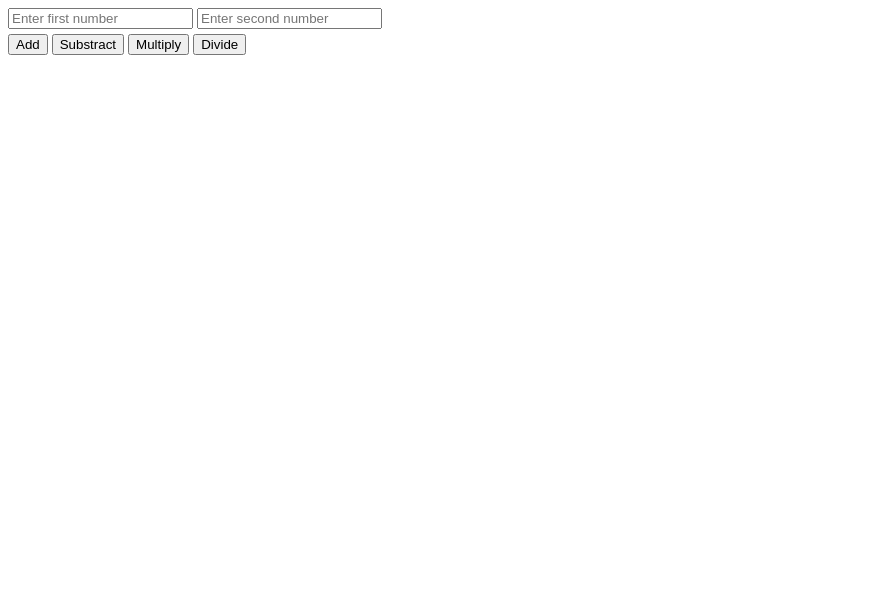
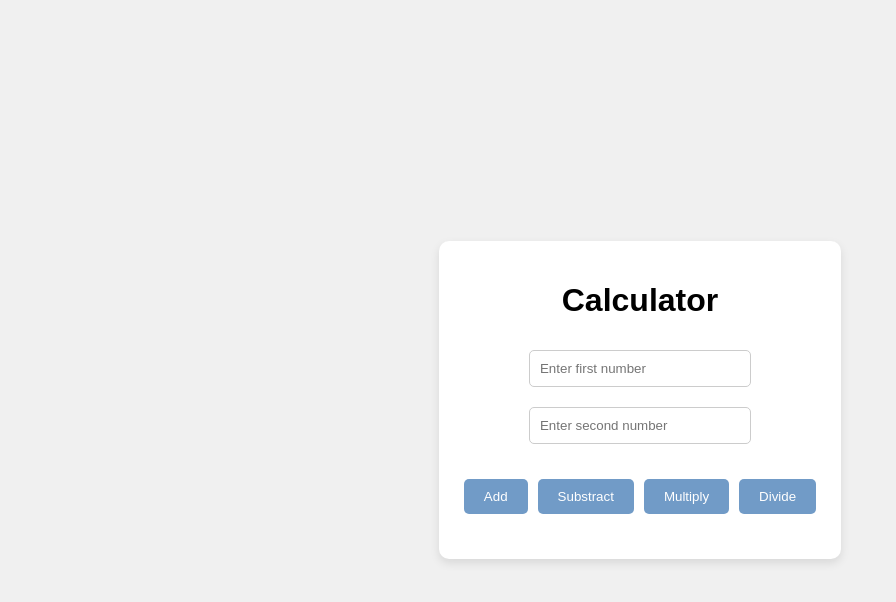
Before and after one commit to mirabelanegotei/workoutCalculator, a plain HTML site: page index.html in a window 1280 px wide. Shown: the whole page, without its empty margins (0-896 px from the left). Drawn offline with Linux system fonts and the light colour scheme.

Commit message:
style - center elements & improve interface

```diff
--- a/index.html
+++ b/index.html
@@ -3,14 +3,16 @@
     <header>
         <title>Calculator</title>
         <script src="./script.js" defer></script>
+        <link rel="stylesheet" href="./style.css"/>
     </header>
     <body>
         <form>
-            <div>
+            <div class="container">
+                <h1>Calculator</h1>
                 <input type="number" id="input1" placeholder="Enter first number"/>
                 <input type="number" id="input2" placeholder="Enter second number"/>
             </div>
-            <div style="margin: 5px 0 5px 0;">
+            <div class="button-container">
                 <button type="button" id="add">Add</button>
                 <button type="button" id="subtract">Substract</button>
                 <button type="button" id="multiply">Multiply</button>
--- a/script.js
+++ b/script.js
@@ -12,7 +12,7 @@
 
 const validateInputs = (a,b)=>{
     if(isNaN(a) || isNaN(b)){
-        showError("The inputs cannot be empty! Please enter values in both fields.");
+        showError("The inputs cannot be empty!\nPlease enter values in both fields.");
         return false;
     }
     return true;
--- /dev/null
+++ b/style.css
@@ -0,0 +1,59 @@
+/* style.css */
+body {
+    margin: 0;
+    padding: 0;
+    height: 100vh;
+    display: flex;
+    justify-content: center;
+    align-items: center;
+    background-color: #f0f0f0;
+    font-family: Arial, sans-serif;
+}
+
+form {
+    background-color: #fff;
+    padding: 20px;
+    border-radius: 10px;
+    box-shadow: 0px 4px 10px rgba(0, 0, 0, 0.1);
+    text-align: center;
+}
+
+.container {
+    display: flex;
+    flex-direction: column;
+    margin-bottom: 20px;
+    align-items: center;
+}
+
+input {
+    margin: 10px 0;
+    padding: 10px;
+    width: 200px;
+    border: 1px solid #ccc;
+    border-radius: 5px;
+}
+
+.button-container {
+    display: flex;
+}
+
+button {
+    padding: 10px 20px;
+    margin: 5px;
+    border: none;
+    background-color: #719bc7;
+    color: white;
+    border-radius: 5px;
+    cursor: pointer;
+}
+
+button:hover {
+    background-color: #5b7ea3;
+}
+
+#result {
+    display: block;
+    margin-top: 20px;
+    font-size: 1.2rem;
+    font-weight: bold;
+}
```
